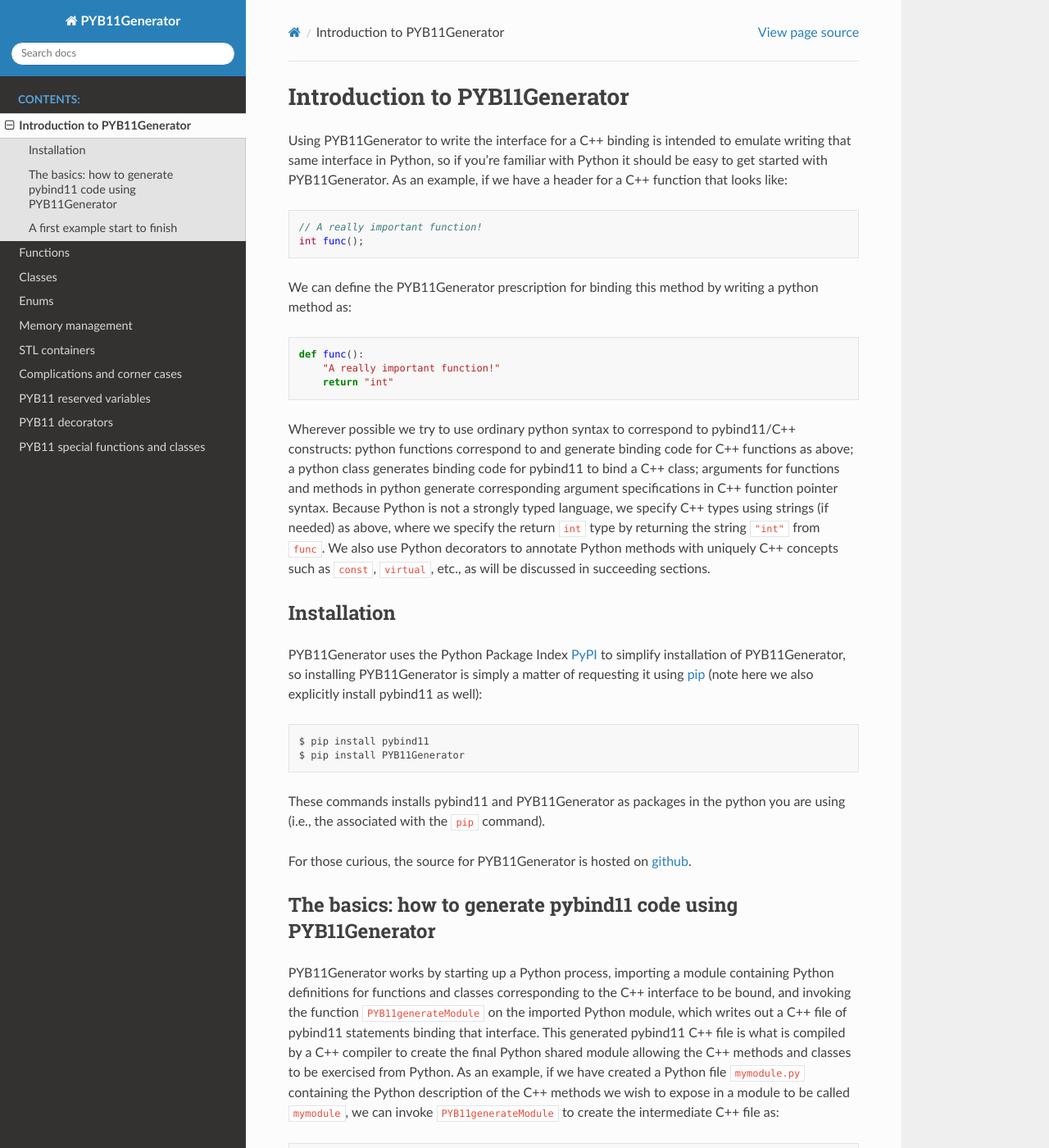
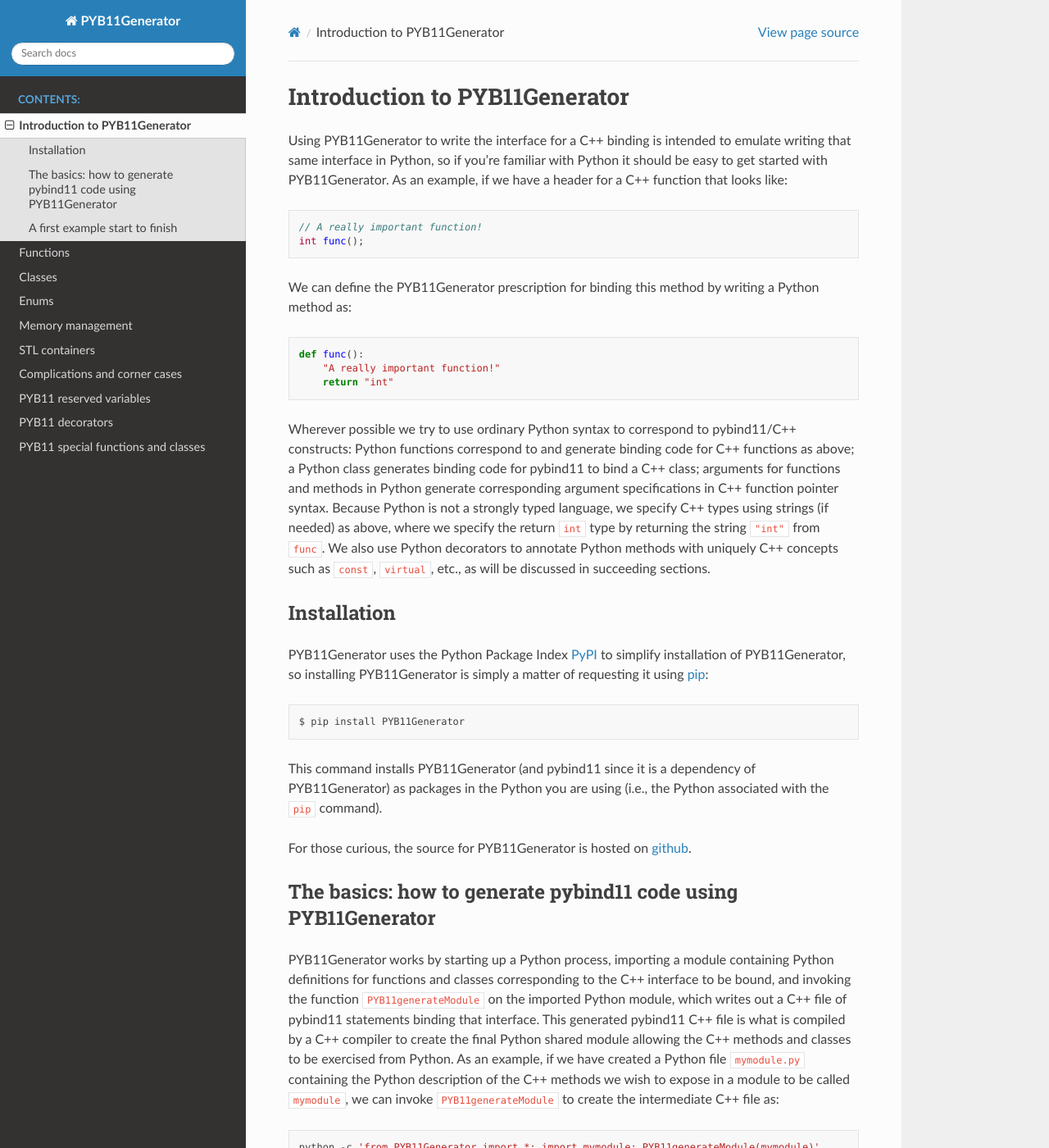
Before and after one commit to LLNL/PYB11Generator, a Sphinx documentation site: the page built from docs/intro.rst, in a window 1280 px wide and 1400 px high. Shown: the whole window at 82% size. Built offline with Sphinx 7.4.7 and the Read the Docs theme 2.0.0, drawn with Linux system fonts in a browser that asks for light colours; some of the changed text lies outside the part shown.

Commit message:
Got dependencies installing correctly finally with PYB11Generator, so updating the docs accordingly.

```diff
--- a/docs/intro.rst
+++ b/docs/intro.rst
@@ -11,25 +11,24 @@
    // A really important function!
    int func();
 
-We can define the PYB11Generator prescription for binding this method by writing a python method as::
+We can define the PYB11Generator prescription for binding this method by writing a Python method as::
 
   def func():
       "A really important function!"
       return "int"
 
-Wherever possible we try to use ordinary python syntax to correspond to pybind11/C++ constructs: python functions correspond to and generate binding code for C++ functions as above; a python class generates binding code for pybind11 to bind a C++ class; arguments for functions and methods in python generate corresponding argument specifications in C++ function pointer syntax.  Because Python is not a strongly typed language, we specify C++ types using strings (if needed) as above, where we specify the return ``int`` type by returning the string ``"int"`` from ``func``.  We also use Python decorators to annotate Python methods with uniquely C++ concepts such as ``const``, ``virtual``, etc., as will be discussed in succeeding sections.
+Wherever possible we try to use ordinary Python syntax to correspond to pybind11/C++ constructs: Python functions correspond to and generate binding code for C++ functions as above; a Python class generates binding code for pybind11 to bind a C++ class; arguments for functions and methods in Python generate corresponding argument specifications in C++ function pointer syntax.  Because Python is not a strongly typed language, we specify C++ types using strings (if needed) as above, where we specify the return ``int`` type by returning the string ``"int"`` from ``func``.  We also use Python decorators to annotate Python methods with uniquely C++ concepts such as ``const``, ``virtual``, etc., as will be discussed in succeeding sections.
 
 .. _installation:
 
 Installation
 ------------
 
-PYB11Generator uses the Python Package Index `PyPI <https://pypi.org/>`_ to simplify installation of PYB11Generator, so installing PYB11Generator is simply a matter of requesting it using `pip <https://packaging.python.org/tutorials/installing-packages/>`_ (note here we also explicitly install pybind11 as well)::
+PYB11Generator uses the Python Package Index `PyPI <https://pypi.org/>`_ to simplify installation of PYB11Generator, so installing PYB11Generator is simply a matter of requesting it using `pip <https://packaging.python.org/tutorials/installing-packages/>`_::
 
-  $ pip install pybind11
   $ pip install PYB11Generator
 
-These commands installs pybind11 and PYB11Generator as packages in the python you are using (i.e., the associated with the ``pip`` command).
+This command installs PYB11Generator (and pybind11 since it is a dependency of PYB11Generator) as packages in the Python you are using (i.e., the Python associated with the ``pip`` command).
 
 For those curious, the source for PYB11Generator is hosted on `github <https://github.com/jmikeowen/pyb11generator>`_.
 
@@ -106,10 +105,10 @@
 * In general special variables and commands to PYB11Generator use the prefix ``PYB11`` such as ``PYB11preamble`` in this example.
 * Note also that ordinary Python doc strings (both for the module and function) are picked up from ``simple_example.py`` and propagated to the pybind11 bindings.
 
-This example demonstrates the steps necessary to create a usable python module using PYB11Generator:
+This example demonstrates the steps necessary to create a usable Python module using PYB11Generator:
 
-#. Create a python file describing the desired interface using ordinary python syntax, based on the C++ methods and classes to be bound.
-#. Run a python line like above to generate the pybind11 C++ code from this python input.
-#. Compile the resulting pybind11 C++ code to create the python shared module.
+#. Create a Python file describing the desired interface using ordinary Python syntax, based on the C++ methods and classes to be bound.
+#. Run a Python line like above to generate the pybind11 C++ code from this Python input.
+#. Compile the resulting pybind11 C++ code to create the Python shared module.
 
-In the following sections we describe the nuances of creating the PYB11 python input files in much more detail; we will not show the compilation examples beyond this point since it is no different than using pybind11 directly, and the above example pretty much covers it.
+In the following sections we describe the nuances of creating the PYB11 Python input files in much more detail; we will not show the compilation examples beyond this point since it is no different than using pybind11 directly, and the above example pretty much covers it.
```
